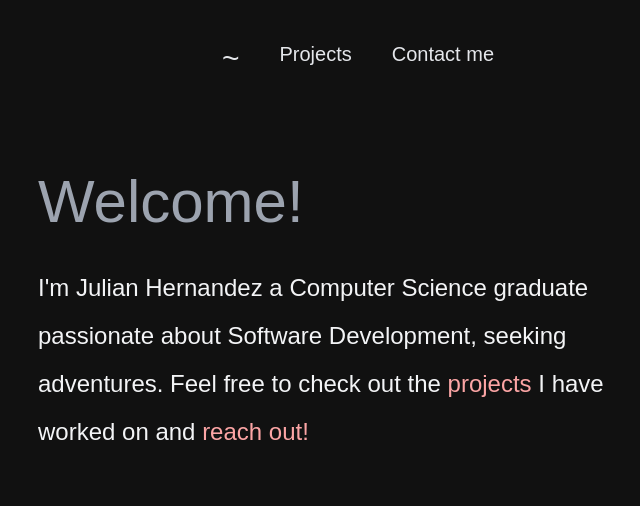
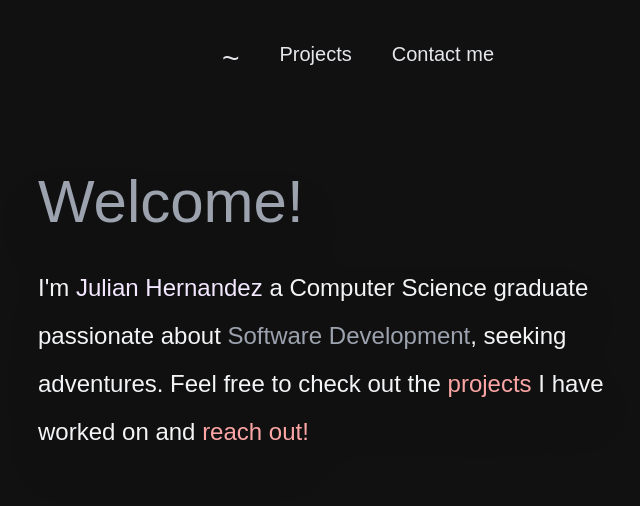
Before and after one commit to julian-hzd/Portfolio2, a React (Vite) app: page /home in a window 1280 px wide. Shown: the top 506 px of the page, without its empty margins (282-922 px from the left). Built offline with nearby package versions, Linux system fonts and the light colour scheme; a web font is replaced by a local one.

Commit message:
hover effects on name and passion

```diff
--- a/index.html
+++ b/index.html
@@ -1,5 +1,5 @@
 <!doctype html>
-<html lang="en" class="dark">
+<html lang="en">
   <head>
     <meta charset="UTF-8" />
     <meta name="viewport" content="width=device-width, initial-scale=1.0" />
@@ -7,7 +7,7 @@
     <link rel="icon" type="image/png" href="/thunder.png" />
     <title>ZzZ</title>
   </head>
-  <body class="h-screen dark font-hedvig">
+  <body class="h-screen font-hedvig">
     <div id="root"></div>
     <script type="module" src="/src/main.jsx"></script>
   </body>
--- a/src/components/Home.jsx
+++ b/src/components/Home.jsx
@@ -4,15 +4,22 @@ export default function Home() {
   const linkText = "text-red-300 hover:text-red-400";
   return (
     <div className="flex flex-wrap justify-center">
-      <div className="w-3/6 ">
+      <div className="w-3/6 drop-shadow-2xl">
         <h1 className="mb-8 text-6xl text-left text-gray-400">
           <Link to={`/home`} className="hover:text-gray-300">
             Welcome!
           </Link>
         </h1>
         <p className="text-2xl leading-loose">
-          I'm Julian Hernandez a Computer Science graduate passionate about
-          Software Development, seeking adventures. Feel free to check out the
+          I'm{" "}
+          <span className="text-purple-100 hover:text-purple-300">
+            Julian Hernandez
+          </span>{" "}
+          a Computer Science graduate passionate about{" "}
+          <span className="text-gray-400 hover:text-gray-600">
+            Software Development
+          </span>
+          , seeking adventures. Feel free to check out the
           <Link to={`/projects`} className={`${linkText}`}>
             {" "}
             projects{" "}
--- a/src/index.css
+++ b/src/index.css
@@ -33,7 +33,7 @@
   background: lightslategray;
 }
 
-.dark body {
+body {
   background-color: #111;
 }
 
--- a/src/main.jsx
+++ b/src/main.jsx
@@ -4,7 +4,7 @@ import App from "./App.jsx";
 import "./index.css";
 
 ReactDOM.createRoot(document.getElementById("root")).render(
-  <React.StrictMode className="dark:bg-black">
+  <React.StrictMode>
     <App />
   </React.StrictMode>,
 );
```
